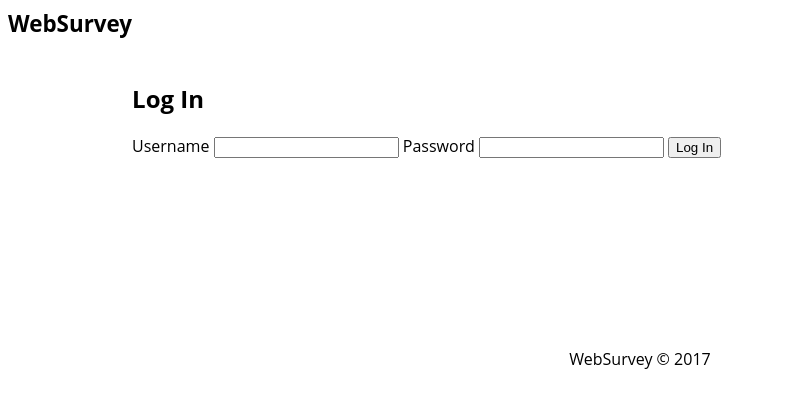
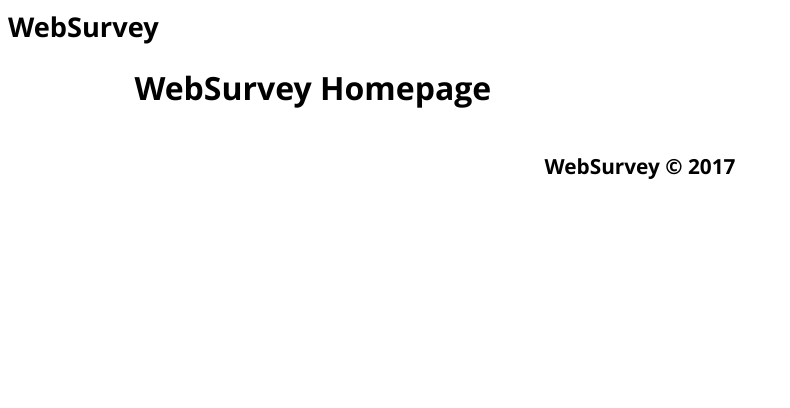
Before and after one commit to habenamare/WebSurvey, a PHP site: page / in a window 1280 px wide. Shown: the top 408 px of the page, without its empty margins (0-790 px from the left). Run offline with PHP 8.4, Linux system fonts and the light colour scheme; some libraries are stand-ins or nearby versions; some web fonts are replaced.

Commit message:
Modularize the application
Adds:
   * 'header.php' and 'footer.php' site wide templates
   * 'mysql.inc.php' for database related tasks
   * 'utils.inc.php' as a utility class with static methods
     for reusable modules
   * '_site.css' site wide stylesheet
   * web fonts

```diff
--- /dev/null
+++ b/css/_site.css
@@ -0,0 +1,128 @@
+/* This file contains styles that are applicable to the whole site */
+
+/* layout styles USING CSS Grid */
+body {
+   display: grid;
+   grid-template-columns: 1fr 1fr 7fr 1fr;
+}
+
+header {
+   grid-column: 1/3;
+}
+nav {
+   grid-column: 3/5;
+}
+main {
+   grid-column: 2/4;
+}
+footer {
+   grid-column: 1/5;
+   grid-row: 3;
+   text-align: center;
+   font-size: 1.3em;
+   font-weight: bold;
+}
+
+
+/* typography styles */
+body {
+   font-family: 'Open Sans', sans-serif;
+   /*background: url('../backgrounds/dust_scratches.png');*/
+}
+
+h1, h2 {
+   font-family: Glegoo, 'Open Sans', sans-serif;
+}
+
+header {
+   font-family: Glegoo, 'Open Sans', sans-serif;
+   font-size: 1.7em;
+   font-weight: bold;
+   padding: 0;
+   margin: 0;
+}
+   header p {
+      padding: 0;
+      margin: 0;
+   }
+
+/* navigation styles */
+nav ul {
+   list-style-type: none;
+   margin: 0;
+   padding: 15px;
+   text-align: right;
+}
+
+   nav ul li {
+      display: inline;
+   }
+
+      nav ul li a {
+         font-size: 1.3em;
+         color: #333;
+         text-align: center;
+         padding: 14px 16px;
+         text-decoration: none;
+      }
+
+      nav ul li a:hover {
+         color: #fff;
+         background-color: #333;
+      }
+
+      .active {
+         color: #fff;
+         background-color: #333;
+      }
+
+
+/* Table styles */
+table {
+   margin-left: 100px;
+   margin-top: 10px;
+   margin-bottom: 30px;
+   color: #333;
+   background: white;
+   border: 1px solid grey;
+   border-collapse: collapse;
+   font-size: 1em;
+ }
+   table caption {
+      padding: .5em;
+   }
+
+   table thead th,
+   table tfoot th {
+      color: #777;
+      background: rgba(0,0,0,.1);
+   }
+   table th,
+   table td {
+      padding: .5em;
+      border: 1px solid lightgrey;
+      text-align: right;
+   }
+
+
+/* Form element styles */
+/* button style */
+/* [input type="text"] style*/
+button {
+    background-color: gray;
+    padding: 5px;
+    border: none;
+    color: white;
+    text-align: center;
+    text-decoration: none;
+    display: inline-block;
+    font-size: 16px;
+}
+
+/* Responsive styles */
+@media screen and (max-width: 600px){
+   header { grid-column: 1/12; text-align: center; font-size: 1em; }
+   nav { grid-column: 1/12; font-size: .7em; }
+   nav ul li a { display: block; }
+   footer { grid-row: 4; }
+}
--- a/css/styles.css
+++ /dev/null
@@ -1,33 +0,0 @@
-body {
-   font-family: 'Open Sans', sans-serif;
-   display: grid;
-   grid-template-columns: 1fr 10fr 10fr 2fr;
-   grid-template-rows: 1fr 5fr 1fr;
-
-}
-
-h1 {
-   font-family: Glegoo, 'Open Sans', sans-serif;
-   grid-column: 1;
-   grid-row: 1;
-   padding: 0;
-   margin: 0;
-   font-size: 1.4em;
-   font-weight: bold;
-   padding: 0;
-   margin: 0;
-}
-
-main {
-   grid-column: 2/4;
-   grid-row: 2;
-}
-main h2 {
-   font-family: Glegoo, 'Open Sans', sans-serif;
-}
-
-footer {
-   grid-column: 1/5;
-   grid-row: 3;
-   text-align: center;
-}
--- /dev/null
+++ b/fonts/fonts.css
@@ -0,0 +1,87 @@
+/* Open Sans */
+/* open-sans-regular - latin */
+@font-face {
+   font-family: 'Open Sans';
+   font-style: normal;
+   font-weight: 400;
+   src: url('open-sans-v15-latin/open-sans-v15-latin-regular.eot'); /* IE9 Compat Modes */
+   src: local('Open Sans Regular'), local('OpenSans-Regular'),
+        url('open-sans-v15-latin/open-sans-v15-latin-regular.eot?#iefix') format('embedded-opentype'), /* IE6-IE8 */
+        url('open-sans-v15-latin/open-sans-v15-latin-regular.woff2') format('woff2'), /* Super Modern Browsers */
+        url('open-sans-v15-latin/open-sans-v15-latin-regular.woff') format('woff'), /* Modern Browsers */
+        url('open-sans-v15-latin/open-sans-v15-latin-regular.ttf') format('truetype'), /* Safari, Android, iOS */
+        url('open-sans-v15-latin/open-sans-v15-latin-regular.svg#OpenSans') format('svg'); /* Legacy iOS */
+ }
+
+ /* open-sans-italic - latin */
+ @font-face {
+   font-family: 'Open Sans';
+   font-style: italic;
+   font-weight: 400;
+   src: url('open-sans-v15-latin/open-sans-v15-latin-italic.eot'); /* IE9 Compat Modes */
+   src: local('Open Sans Italic'), local('OpenSans-Italic'),
+        url('open-sans-v15-latin/open-sans-v15-latin-italic.eot?#iefix') format('embedded-opentype'), /* IE6-IE8 */
+        url('open-sans-v15-latin/open-sans-v15-latin-italic.woff2') format('woff2'), /* Super Modern Browsers */
+        url('open-sans-v15-latin/open-sans-v15-latin-italic.woff') format('woff'), /* Modern Browsers */
+        url('open-sans-v15-latin/open-sans-v15-latin-italic.ttf') format('truetype'), /* Safari, Android, iOS */
+        url('open-sans-v15-latin/open-sans-v15-latin-italic.svg#OpenSans') format('svg'); /* Legacy iOS */
+ }
+
+ /* open-sans-700 - latin */
+ @font-face {
+   font-family: 'Open Sans';
+   font-style: normal;
+   font-weight: 700;
+   src: url('open-sans-v15-latin/open-sans-v15-latin-700.eot'); /* IE9 Compat Modes */
+   src: local('Open Sans Bold'), local('OpenSans-Bold'),
+        url('open-sans-v15-latin/open-sans-v15-latin-700.eot?#iefix') format('embedded-opentype'), /* IE6-IE8 */
+        url('open-sans-v15-latin/open-sans-v15-latin-700.woff2') format('woff2'), /* Super Modern Browsers */
+        url('open-sans-v15-latin/open-sans-v15-latin-700.woff') format('woff'), /* Modern Browsers */
+        url('open-sans-v15-latin/open-sans-v15-latin-700.ttf') format('truetype'), /* Safari, Android, iOS */
+        url('open-sans-v15-latin/open-sans-v15-latin-700.svg#OpenSans') format('svg'); /* Legacy iOS */
+ }
+
+ /* open-sans-700italic - latin */
+ @font-face {
+   font-family: 'Open Sans';
+   font-style: italic;
+   font-weight: 700;
+   src: url('open-sans-v15-latin/open-sans-v15-latin-700italic.eot'); /* IE9 Compat Modes */
+   src: local('Open Sans Bold Italic'), local('OpenSans-BoldItalic'),
+        url('open-sans-v15-latin/open-sans-v15-latin-700italic.eot?#iefix') format('embedded-opentype'), /* IE6-IE8 */
+        url('open-sans-v15-latin/open-sans-v15-latin-700italic.woff2') format('woff2'), /* Super Modern Browsers */
+        url('open-sans-v15-latin/open-sans-v15-latin-700italic.woff') format('woff'), /* Modern Browsers */
+        url('open-sans-v15-latin/open-sans-v15-latin-700italic.ttf') format('truetype'), /* Safari, Android, iOS */
+        url('open-sans-v15-latin/open-sans-v15-latin-700italic.svg#OpenSans') format('svg'); /* Legacy iOS */
+ }
+
+
+
+ /* Glegoo */
+ /* glegoo-regular - latin */
+ @font-face {
+   font-family: 'Glegoo';
+   font-style: normal;
+   font-weight: 400;
+   src: url('glegoo-v6-latin/glegoo-v6-latin-regular.eot'); /* IE9 Compat Modes */
+   src: local('Glegoo'), local('Glegoo-Regular'),
+        url('glegoo-v6-latin/glegoo-v6-latin-regular.eot?#iefix') format('embedded-opentype'), /* IE6-IE8 */
+        url('glegoo-v6-latin/glegoo-v6-latin-regular.woff2') format('woff2'), /* Super Modern Browsers */
+        url('glegoo-v6-latin/glegoo-v6-latin-regular.woff') format('woff'), /* Modern Browsers */
+        url('glegoo-v6-latin/glegoo-v6-latin-regular.ttf') format('truetype'), /* Safari, Android, iOS */
+        url('glegoo-v6-latin/glegoo-v6-latin-regular.svg#Glegoo') format('svg'); /* Legacy iOS */
+ }
+
+ /* glegoo-700 - latin */
+ @font-face {
+   font-family: 'Glegoo';
+   font-style: normal;
+   font-weight: 700;
+   src: url('glegoo-v6-latin/glegoo-v6-latin-700.eot'); /* IE9 Compat Modes */
+   src: local('Glegoo Bold'), local('Glegoo-Bold'),
+        url('glegoo-v6-latin/glegoo-v6-latin-700.eot?#iefix') format('embedded-opentype'), /* IE6-IE8 */
+        url('glegoo-v6-latin/glegoo-v6-latin-700.woff2') format('woff2'), /* Super Modern Browsers */
+        url('glegoo-v6-latin/glegoo-v6-latin-700.woff') format('woff'), /* Modern Browsers */
+        url('glegoo-v6-latin/glegoo-v6-latin-700.ttf') format('truetype'), /* Safari, Android, iOS */
+        url('glegoo-v6-latin/glegoo-v6-latin-700.svg#Glegoo') format('svg'); /* Legacy iOS */
+ }
--- /dev/null
+++ b/includes/footer.php
@@ -0,0 +1,10 @@
+   </main>
+
+   <footer>
+      <p>WebSurvey &copy; 2017</p>
+   </footer>
+
+   <!-- scripts to be loded -->
+</body>
+
+</html>
--- /dev/null
+++ b/includes/header.php
@@ -0,0 +1,97 @@
+<?php
+   /* This file should be included in every page of the website.
+      Purpose:
+         - to start new or resume existing session
+         - to check if the user is logged in if it is included in
+           a page that requires authentication
+      The 'footer.php' file should also be included if this file is
+      included in a page.
+
+      mandatory constants
+         TITLE       string,
+         ADMIN_PAGE  boolean
+
+      non-mandatory constants
+         DB_ACCESS        boolean
+         NAV_LINKS        array of link title and the link itself pairs
+         ACTIVE_NAV_LINK  string (mandatory if NAV_LINK is defined)
+         STYLESHEETS      array of css file paths
+   */
+
+
+   // start new or resume existing session
+   session_start();
+
+   // check if all mandatory constants are set
+      // if not, abort
+
+
+   // check if the page wants DB access
+   if (defined('DB_ACCESS')) {
+      if (DB_ACCESS == true) {
+         // then, require('mariadb.inc.php')
+      }
+   }
+      // if DB_ACCESS == true
+
+
+?>
+<!doctype html>
+
+<html lang="en">
+
+<head>
+   <meta charset="utf-8">
+   <meta name="viewport" content="width=device-width, initial-scale=1">
+
+   <title><?php print(TITLE) ?></title>
+   <meta name="description" content="survey conducting web application">
+
+   <link rel="stylesheet" href="fonts/fonts.css">
+   <link rel="stylesheet" href="css/_site.css">
+   <?php
+      // load stylesheets from the STYLESHEETS constant
+      if (defined('STYLESHEETS')) {
+         foreach (STYLESHEETS as $style_sheet) {
+            printf('<link rel="stylesheet" href="%s">', $style_sheet);
+         }
+      }
+
+   ?>
+
+   <!--[if lt IE 9]>
+      <script src="../js/html5shiv.min.js"></script>
+   <![endif]-->
+</head>
+
+<body>
+   <header>
+      <p>WebSurvey</p>
+   </header>
+
+   <?php
+      // dispaly navigation if (HAS_NAVIGATION == true)
+      if (defined('NAV_LINKS') && defined('ACTIVE_NAV_LINK')) {
+
+         print('nav');
+         print('<ul>');
+
+         foreach (NAV_LINKS as $nav_link) {
+            print('<li>');
+
+            if ($nav_link['title'] == ACTIVE_NAV_LINK) {
+               printf('<a href="%s" class="active">%s</a>', $nav_link['title'], $nav_link['link']);
+            } else {
+               printf('<a href="%s">%s</a>', $nav_link['title'], $nav_link['link']);
+            }
+
+            print('</li>');
+         }
+
+         print('/<ul>');
+         print('/nav');
+
+      }
+   ?>
+
+   <main>
--- a/index.php
+++ b/index.php
@@ -1,47 +1,12 @@
-<!doctype html>
+<?php
+   // constants for 'header.php'
+   const TITLE = 'WebSurvey | Home';
 
-<html lang="en">
+   require('includes/header.php');
+?>
 
-<head>
+<h1>WebSurvey Homepage</h1>
 
-   <meta charset="utf-8">
-   <meta name="viewport" content="width=device-width, initial-scale=1">
-
-   <title>WebSurvey</title>
-   <meta name="description" content="online survey conducting software">
-   <meta name="author" content="WebSurvey">
-
-   <!-- <link rel="stylesheet" href="fonts/fonts.css"> -->
-   <link rel="stylesheet" href="css/styles.css">
-
-   <!--[if lt IE 9]>
-      <script src="js/html5shiv.min.js"></script>
-   <![endif]-->
-
-</head>
-
-<body>
-   <h1>WebSurvey</h1>
-
-   <main id="login">
-      <h2>Log In</h2>
-
-      <form method="POST">
-         <label for="username">Username</label>
-         <input type="text" name="username" id="username">
-
-         <label for="password">Password</label>
-         <input type="password" name="password" id="password">
-
-         <button type="Submit">Log In</button>
-      </form>
-
-   </main>
-
-   <footer>
-      <p>WebSurvey &copy; 2017</p>
-   </footer>
-
-</body>
-
-</html>
+<?php
+   require('includes/footer.php');
+?>
```
Also changed, not shown: css/login.css (added, +36 -0 lines), includes/mariadb.inc.php (added, +33 -0 lines), includes/utils.inc.php (added, +15 -0 lines), login.php (added, +64 -0 lines), 1 other file.
